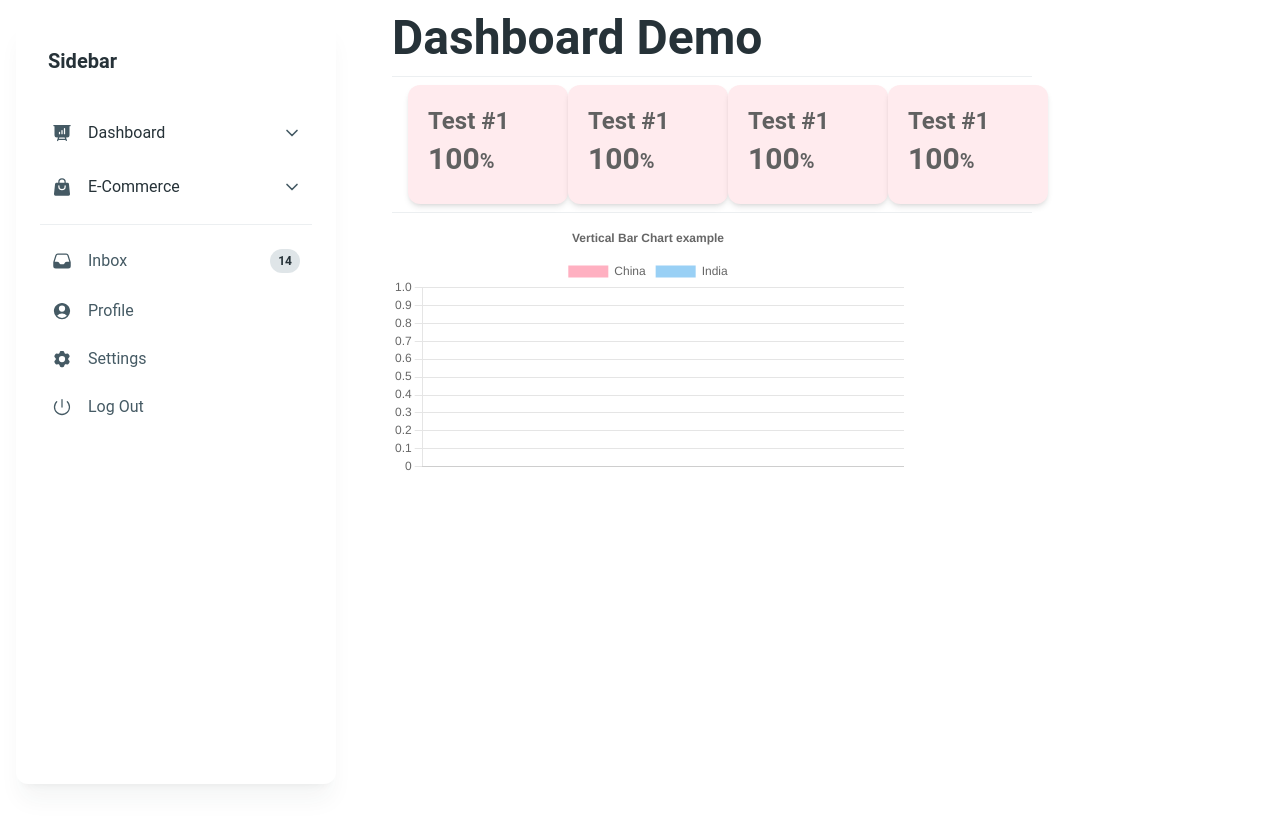
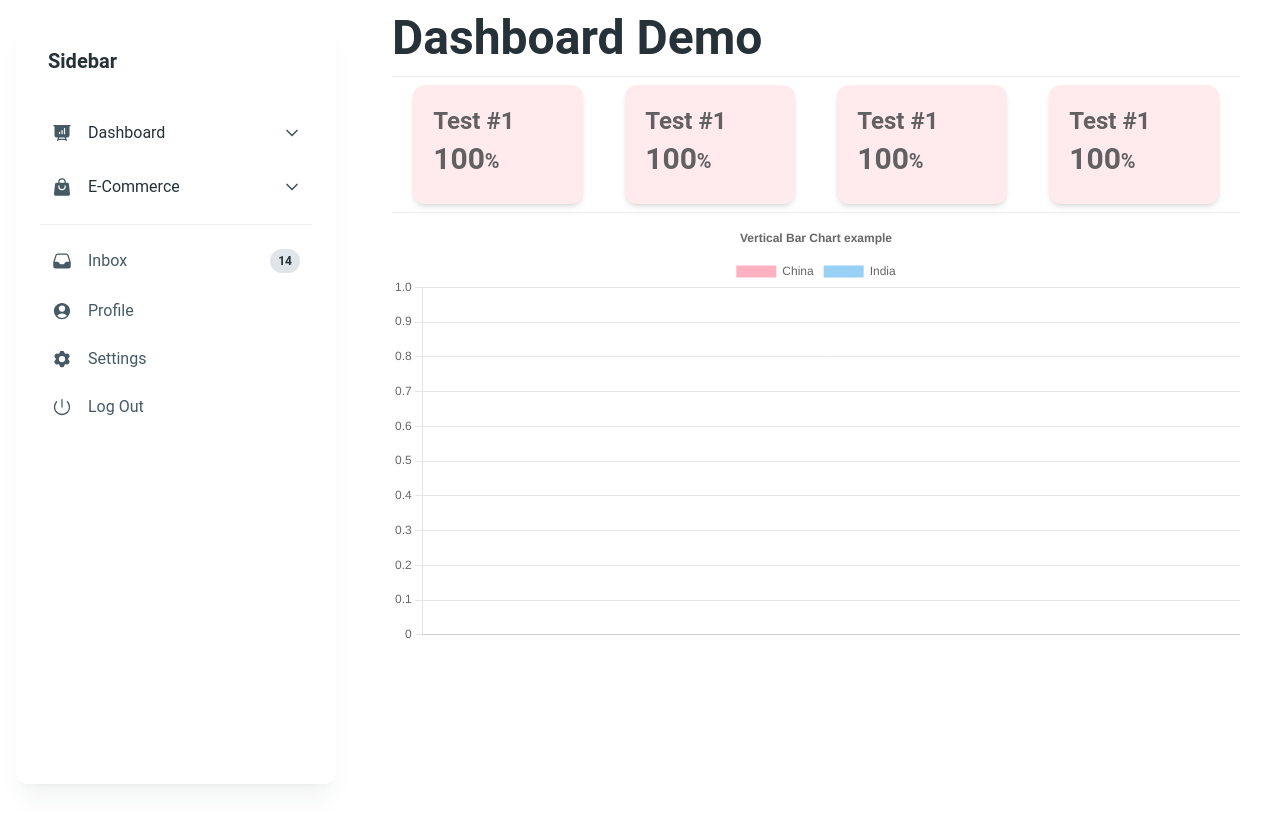
Before and after one commit to arthurstomp/nextjs_dashboard_demo, a Next.js app: page /dashboard_demo in a window 1280 px wide. Shown: the top 826 px of the page. Built offline with nearby package versions, Linux system fonts and the light colour scheme; no server answers.

Commit message:
Fix main width

```diff
--- a/src/layouts/dashboard.tsx
+++ b/src/layouts/dashboard.tsx
@@ -6,7 +6,7 @@ export default function Layout({ children }: PropsWithChildren) {
     <>
       <div className="flex">
         <Sidebar />
-        <main className="w-4/5">{children}</main>
+        <main className="w-4/5 w-full">{children}</main>
       </div>
     </>
   )
--- a/src/pages/dashboard_demo.tsx
+++ b/src/pages/dashboard_demo.tsx
@@ -30,7 +30,7 @@ export default function DashboardDemo() {
 
         </div>
         <hr className="my-2 border-blue-gray-50" />
-        <div className="max-w-[80%]">
+        <div className="max-w-[100%]">
           <VerticalBarChart />
         </div>
       </div>
```
